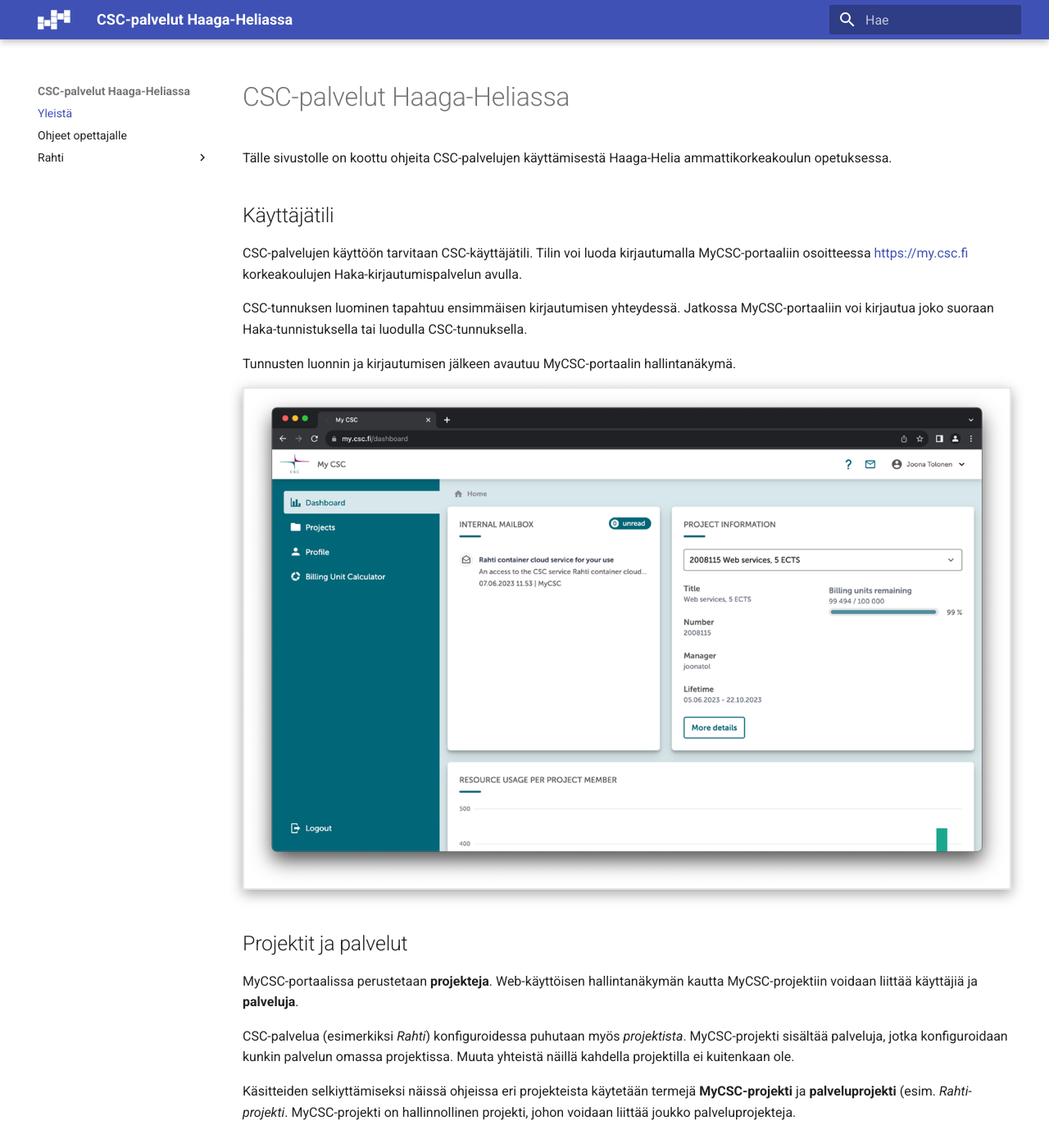
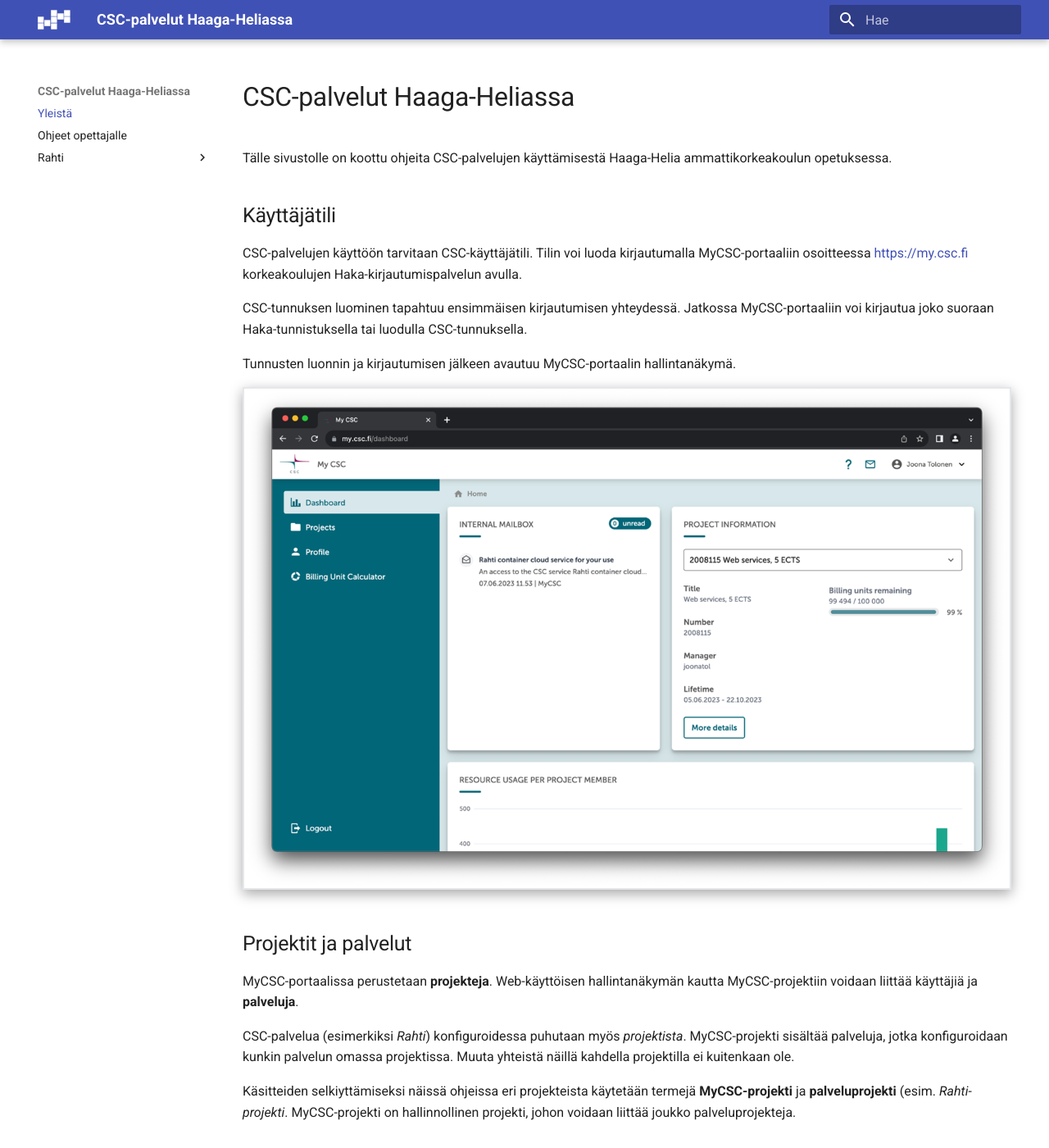
Before and after one commit to haagahelia/hh-csc-docs, an MkDocs documentation site: the page built from docs/index.md, in a window 1280 px wide and 1400 px high. Shown: the whole window at 82% size. Built offline with MkDocs 1.6.1 and Material for MkDocs 9.7.7, drawn with Linux system fonts in a browser that asks for light colours.

Commit message:
Otsikkotyylejä muutettu erottumammiksi

```diff
--- a/docs/stylesheets/extra.css
+++ b/docs/stylesheets/extra.css
@@ -2,3 +2,12 @@
   border: 0.1rem solid #e5e7eb;
   box-shadow: rgba(0, 0, 0, 0.35) 0px 5px 15px;
 }
+
+.md-typeset h1 {
+  color:var(--md-default-fg-color);
+ }
+
+ .md-typeset h1,
+ .md-typeset h2 {
+  font-weight:400;
+ }
```
